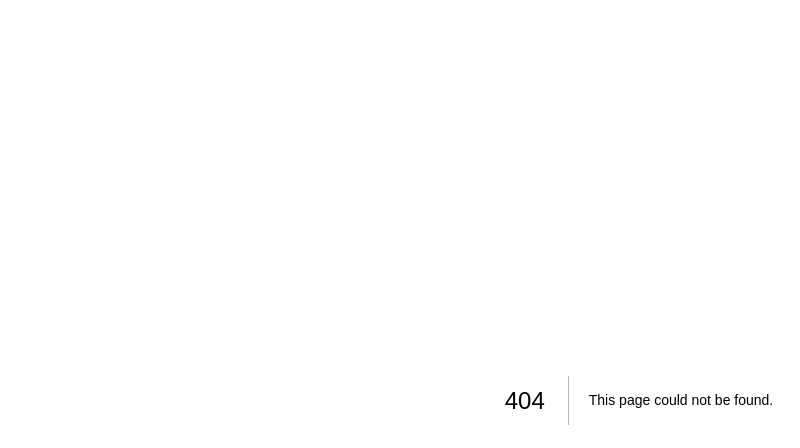
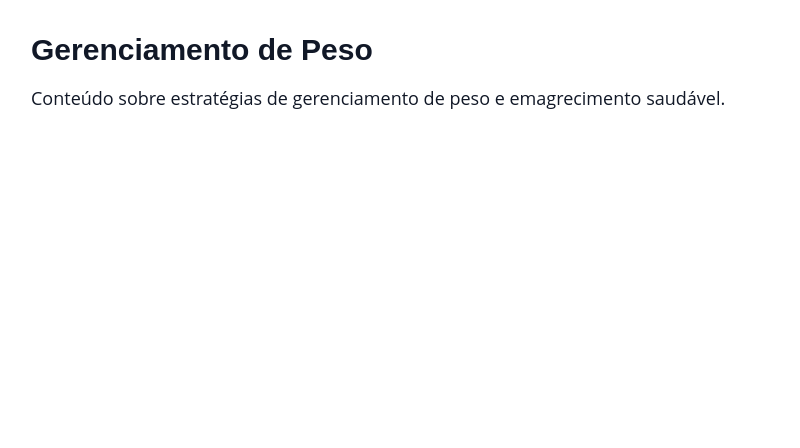
Before and after one commit to denerval1111/desafio-novo, a Next.js app in the folder desafio-vitalidade/: page /pilares/gerenciamento-peso in a window 1280 px wide. Before the commit this address had no page. Shown: the top 448 px of the page, without its empty margins (1-801 px from the left). Built offline with nearby package versions, Linux system fonts and the light colour scheme; a web font is replaced by a local one.

Commit message:
Create page.tsx

```diff
--- /dev/null
+++ b/desafio-vitalidade/app/pilares/gerenciamento-peso/page.tsx
@@ -0,0 +1,12 @@
+import React from 'react';
+
+const GerenciamentoPesoPage = () => {
+  return (
+    <main className="container mx-auto py-8">
+      <h1 className="text-3xl font-bold mb-4">Gerenciamento de Peso</h1>
+      <p>Conteúdo sobre estratégias de gerenciamento de peso e emagrecimento saudável.</p>
+    </main>
+  );
+};
+
+export default GerenciamentoPesoPage;
```
